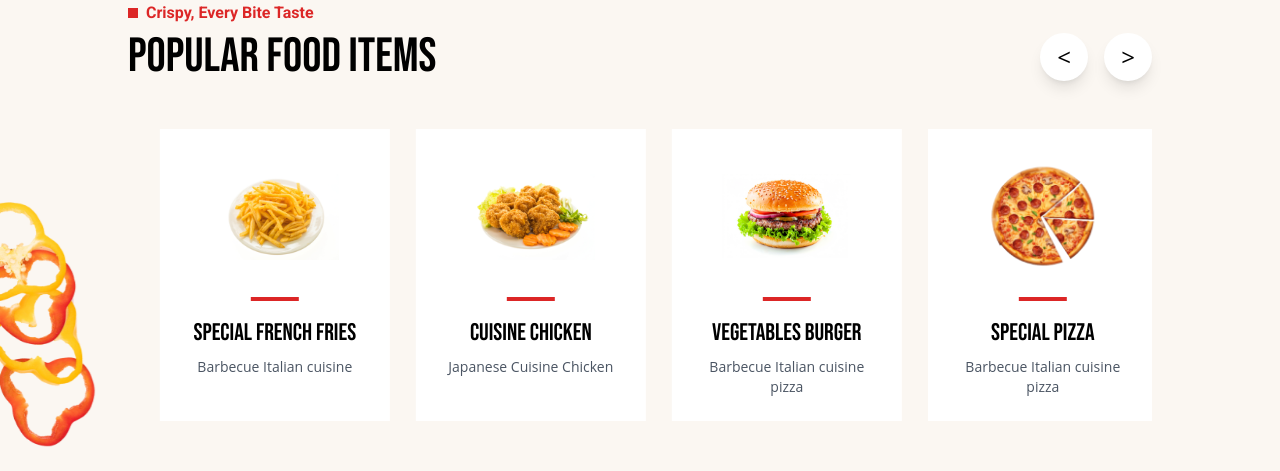
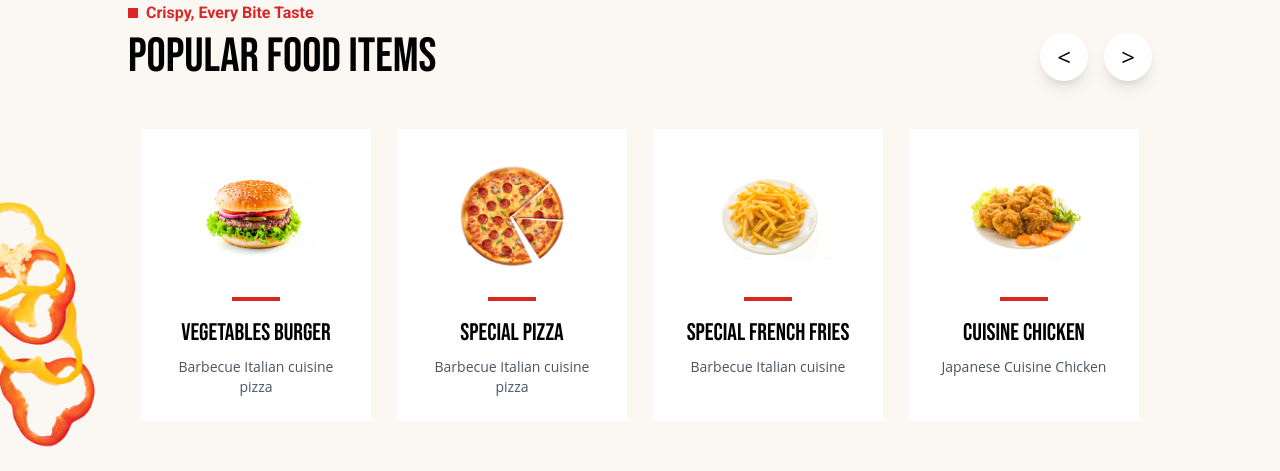
Before and after one commit to nerdigenius/interview_sample, a React (Vite) app: page / in a window 1280 px wide. Shown: the part 1600-2071 px from the top of the page. Built offline with nearby package versions, Linux system fonts and the light colour scheme.

Commit message:
minor fixes

```diff
--- a/src/components/Footer.tsx
+++ b/src/components/Footer.tsx
@@ -1,4 +1,3 @@
-import React from 'react'
 import { FaFacebookF, FaInstagram, FaLinkedin, FaTwitter } from 'react-icons/fa';
 import { HiOutlinePhone } from 'react-icons/hi';
 import { HiOutlineClock,HiOutlineMail,HiOutlineLocationMarker } from 'react-icons/hi';
--- a/src/components/PopularItems.tsx
+++ b/src/components/PopularItems.tsx
@@ -31,8 +31,8 @@ const PopularItems = () => {
       // Set initial display items
       setDisplayItems([items[0], items[1], items[2], items[3]]);
     }
-    const interval = setInterval(goToNext, 3000);
-    return () => clearInterval(interval);
+    // const interval = setInterval(goToNext, 3000);
+    // return () => clearInterval(interval);
   }, [displayItems]);
 
   // Update itemsToShow based on screen width
@@ -53,13 +53,10 @@ const PopularItems = () => {
   };
 
   const goToNext = () => {
-    setCurrentIndex((prevIndex) => {
-      const newIndex = (prevIndex + 1) % totalItems;
-      const currentItems = [...displayItems.slice(1), items[prevIndex]]; // Take the next item
+    setCurrentIndex((prevIndex) => (prevIndex + 1) % totalItems);
+    const currentItems = [...displayItems.slice(1), items[currentIndex]]; // Take the next item
       setDirection("animate-slideIn")
       updateDisplayItems(currentItems);
-      return newIndex;
-    });
   };
 
   const goToPrevious = () => {
@@ -121,7 +118,7 @@ const PopularItems = () => {
           }}
         >
           {displayItems.map((item, index) => (
-            <div key={Math.random()} style={{ width: `${100 / itemsToShow}%` }} className='flex justify-center'>
+            <div key={Math.random()+index} style={{ width: `${100 / itemsToShow}%` }} className='flex justify-center'>
               <div className={`flex flex-col items-center text-center p-6 bg-white ${direction} w-[90%] h-full`}>
                 <img src={item.image} alt={item.title} className="w-32 h-32 object-contain mb-4" />
                 <div className="w-12 h-1 bg-red-600 mb-4"></div>
--- a/src/components/TestimonialSection.tsx
+++ b/src/components/TestimonialSection.tsx
@@ -33,8 +33,8 @@ const TestimonialSection = () => {
             // Set initial display items
             setDisplayItems([items[0], items[1], items[2], items[3]]);
         }
-        const interval = setInterval(goToNext, 3000);
-        return () => clearInterval(interval);
+        // const interval = setInterval(goToNext, 3000);
+        // return () => clearInterval(interval);
     }, [displayItems]);
 
     // Update itemsToShow based on screen width
@@ -55,14 +55,11 @@ const TestimonialSection = () => {
     };
 
     const goToNext = () => {
-        setCurrentIndex((prevIndex) => {
-            const newIndex = (prevIndex + 1) % totalItems;
-            const currentItems = [...displayItems.slice(1), items[prevIndex]]; // Take the next item
-            setDirection("animate-slideIn")
-            updateDisplayItems(currentItems);
-            return newIndex;
-        });
-    };
+        setCurrentIndex((prevIndex) => (prevIndex + 1) % totalItems);
+        const currentItems = [...displayItems.slice(1), items[currentIndex]]; // Take the next item
+          setDirection("animate-slideIn")
+          updateDisplayItems(currentItems);
+      };
 
     const goToPrevious = () => {
         setCurrentIndex((prevIndex) => {
@@ -126,8 +123,8 @@ const TestimonialSection = () => {
                     }}
                 >
                     {displayItems.map((item, index) => (
-                        <div key={Math.random()} style={{ width: `${100 / itemsToShow}%` }} className='flex justify-center'>
-                            <div className={`flex flex-col lg:flex-row items-center text-center  bg-white ${direction} h-fit`}>
+                        <div key={Math.random()+index} style={{ width: `${100 / itemsToShow}%` }} className='flex justify-center'>
+                            <div key={item.description} className={`flex flex-col lg:flex-row items-center text-center  bg-white ${direction} h-fit`}>
 
                                     <TestimonialCard
                                         quote="You can't go wrong with Chicken Mandi, I had it twice. The chicken was cooked perfectly, juicy & soft (usually mandi chicken is a bit dry). I would definitely recommend it."
```
